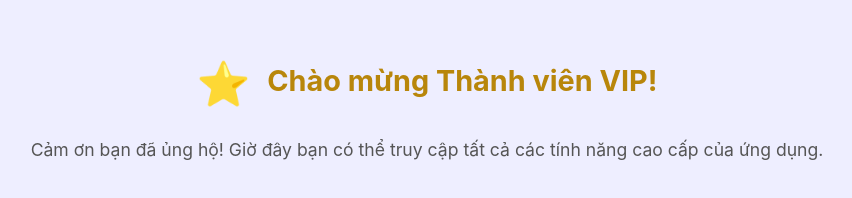
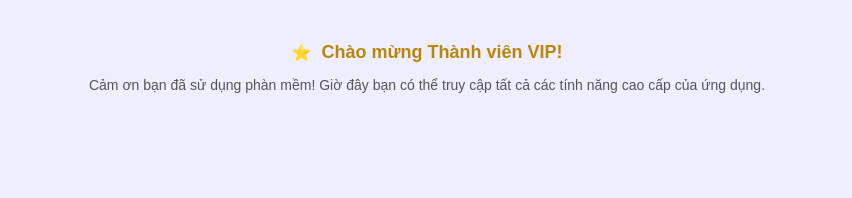
Before and after one commit to eleacchub/elevenlabs-account-hub, a plain HTML site: page welcome.html in a window 1280 px wide. Shown: the whole page, without its empty margins (213-1065 px from the left). Drawn offline with Linux system fonts and the light colour scheme.

Commit message:
Update welcome.html

```diff
--- a/welcome.html
+++ b/welcome.html
@@ -1,45 +1,35 @@
 <!DOCTYPE html>
-<html lang="vi">
+<html>
 <head>
-    <meta charset="UTF-8">
-    <meta name="viewport" content="width=device-width, initial-scale=1.0">
-    <title>Chào mừng VIP</title>
 <style>
-        /* CSS cực kỳ đơn giản */
     body {
-            font-family: -apple-system, BlinkMacSystemFont, "Segoe UI", Roboto, Helvetica, Arial, sans-serif;
-            line-height: 1.6;
-            padding: 30px 20px; /* Thêm khoảng trống */
-            background-color: #eef; /* Màu nền nhẹ nhàng khác biệt */
-            color: #333;
-            text-align: center; /* Căn giữa nội dung */
-            margin: 0;
+        font-family: Arial, sans-serif;
+        text-align: center;
+        background-color: #eef;
+        margin: 20px;
+        padding: 10px;
     }
     h1 {
-            color: #b8860b; /* Màu vàng đậm (darkgoldenrod) cho VIP */
-            font-size: 1.8em; /* Kích thước lớn hơn một chút */
-            margin-bottom: 15px;
+        font-size: 18px;
+        color: #b8860b;
+        margin-bottom: 10px;
     }
     p {
-            color: #555; /* Màu chữ phụ tối hơn */
-            font-size: 1.1em;
+        font-size: 14px;
+        color: #555;
     }
     .icon {
-            font-size: 1.5em; /* Kích thước icon */
-            margin-right: 10px;
-            vertical-align: middle; /* Căn icon với chữ */
+        font-size: 16px;
+        margin-right: 5px;
     }
 </style>
 </head>
 <body>
-
     <h1>
         <span class="icon">⭐</span> Chào mừng Thành viên VIP!
     </h1>
-
     <p>
-        Cảm ơn bạn đã ủng hộ! Giờ đây bạn có thể truy cập tất cả các tính năng cao cấp của ứng dụng.
+        Cảm ơn bạn đã sử dụng phàn mềm! Giờ đây bạn có thể truy cập tất cả các tính năng cao cấp của ứng dụng.
     </p>
-
 </body>
 </html>
```
Lines whose indentation alone changed are shown as unchanged.
